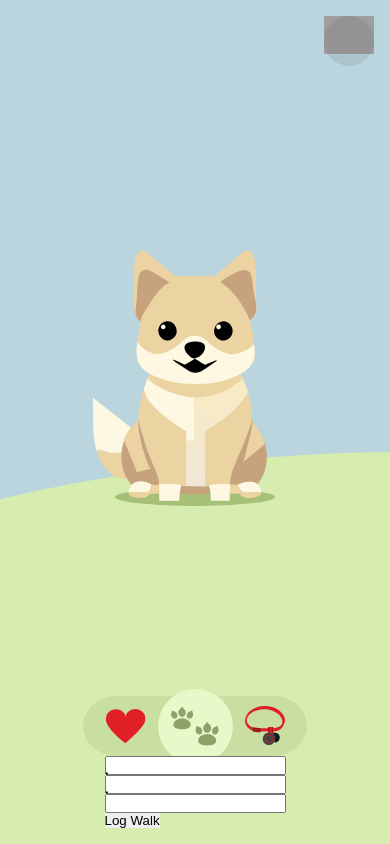
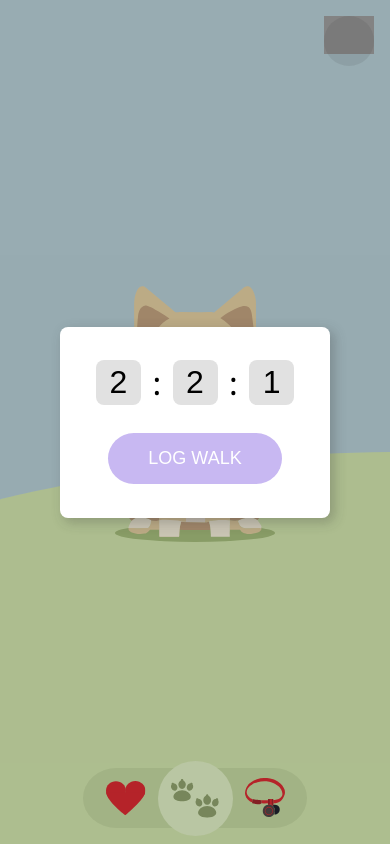
Before and after one commit to 21mdr1/dog-app, a React (Create React App) app: page /walk in a window 390 px wide. Both pictures are taken after a click on the button 195 px from the left and 798 px from the top of the page. Built offline with nearby package versions, Linux system fonts and the light colour scheme; grey boxes are pictures that could not be loaded; the HTML template or start-up script is replaced by a standard one.

Commit message:
style form for mobile

```diff
--- a/src/pages/Walk/Walk.js
+++ b/src/pages/Walk/Walk.js
@@ -15,12 +15,22 @@ function Walk() {
         {displayForm && (
             <div className='form__background'>
                 <form className="form">
-                        <div className="form__content">
-                        <input type="text" className="form__input" />
+                    <div className="form__content">
+                        <select className="form__input" defaultValue='2'>
+                            <option value="1" className="form__option">1</option>
+                            <option value="2" className="form__option">2</option>
+                            <option value="3" className="form__option">3</option>
+                        </select>
                         <p className="form__text">:</p>
-                        <input type="text" className="form__input" />
+                        <select className="form__input" defaultValue='2'>
+                            <option value="1" className="form__option">1</option>
+                            <option value="2" className="form__option">2</option>
+                        </select>
                         <p className="form__text">:</p>
-                        <input type="text" className="form__input" />
+                        <select className="form__input">
+                            <option value="1" className="form__option">1</option>
+                            <option value="2" className="form__option">2</option>
+                        </select>
                     </div>
                     <button type='submit' className="form__button">Log Walk</button>
                 </form>
--- a/src/pages/Walk/Walk.scss
+++ b/src/pages/Walk/Walk.scss
@@ -10,3 +10,66 @@
         padding: $mobile-spacing;
     }
 }
+
+.form {
+    background-color: white;
+    box-shadow: $shadow;
+    width: 16.875rem;
+    height: 11.9375rem;
+    border-radius: $border-radius;
+    @include flex(center, center, 0, 1.75rem);
+    flex-direction: column;
+
+    &__background {
+        position: fixed;
+        top: 0;
+        left: 0;
+        background-color: $dark-mask;
+        width: 100vw;
+        height: 100vh;
+        @include flex(center, center);
+    }
+
+    &__content {
+        @include flex(space-between, center);
+    }
+
+    &__input {
+        background-color: $mercury;
+        border: none;
+        -webkit-appearance: none;
+        appearance: none;
+        width: 2.8125rem;
+        height: 2.8125rem;
+        text-align: center;
+        border-radius: $border-radius;
+        font-size: 2rem;
+        outline: none;
+
+        &::-ms-expand {
+            display: none;
+        }
+    }
+
+    &__option {
+        background-color: $mercury;
+        // border-top: 5px solid $silver;
+        // border-radius: $border-radius;
+        // text-align: center;
+    }
+
+    &__text {
+        line-height: initial;
+        font-size: 2rem;
+        padding: 0 0.7rem;
+    }
+
+    &__button {
+        background-color: $purple;
+        border-radius: 15%/50%;
+        text-transform: uppercase;
+        font-size: 1.125rem;
+        color: white;
+        padding: 0.95rem 2.5rem;
+    }
+}
--- a/src/styles/partials/_variables.scss
+++ b/src/styles/partials/_variables.scss
@@ -35,3 +35,4 @@ $middle-button-size: 4.6875rem;
 
 //spacing
 $mobile-spacing: 1rem;
+$border-radius: 8px;
```
